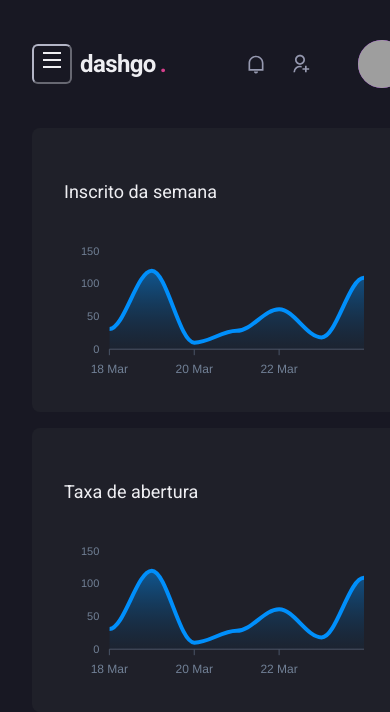
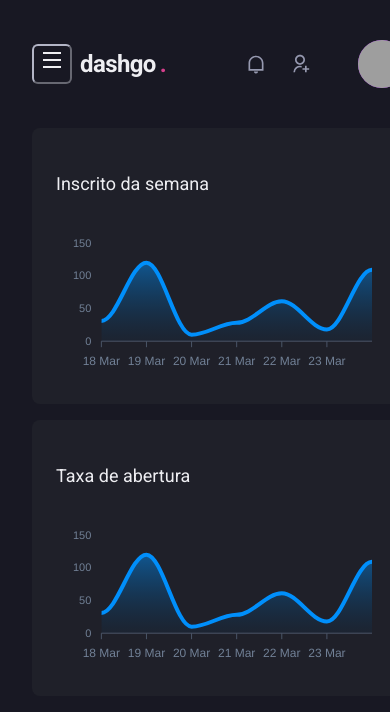
Before and after one commit to fabioteraoka/Ignite-React, a Next.js app in the folder reactjs/04-dashgo/: page /dashboard in a window 390 px wide. Shown: the top 712 px of the page. Built offline with nearby package versions, Linux system fonts and the light colour scheme; grey boxes are pictures that could not be loaded.

Commit message:
Dashboard responsivo

```diff
--- a/reactjs/04-dashgo/src/pages/dashboard.tsx
+++ b/reactjs/04-dashgo/src/pages/dashboard.tsx
@@ -65,7 +65,7 @@ export default function dashboard() {
       <Flex w="100%" my="6" maxWidth={1480} mx="auto" px="6">
             <Sidebar/>
             <SimpleGrid flex="1" gap="4" minChildWidth="320px" align="flex-start">
-            <Box p="8"
+            <Box p={["6","8"]}
                 bg="gray.800"
                 borderRadius={8}
                 pb="4"
@@ -73,7 +73,7 @@ export default function dashboard() {
                     <Text fontSize="lg" mb="4">Inscrito da semana</Text>
                     <Chart options={options} series={series} type="area" height={160}/>
             </Box>
-            <Box p="8"
+            <Box p={["6","8"]}
                 bg="gray.800"
                 borderRadius={8}
                 pb="4"
```
